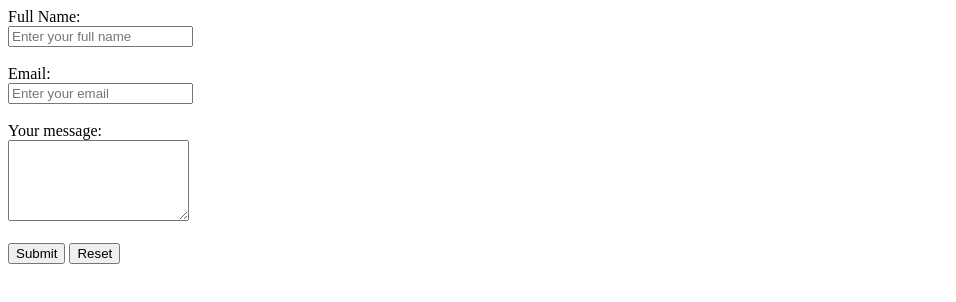
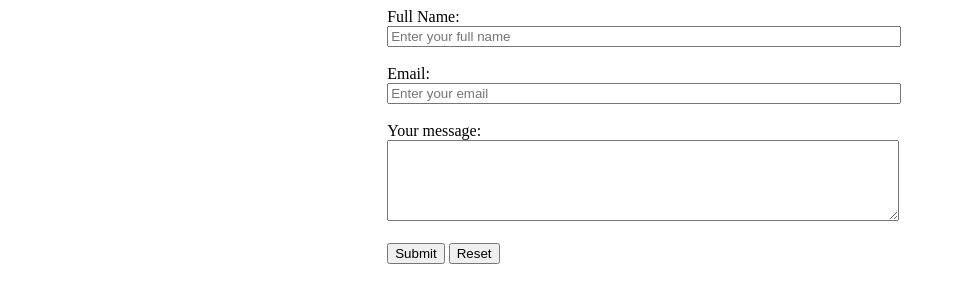
Before and after one commit to ianjleblanc/email-form-practice, a plain HTML site: page index.html in a window 1280 px wide. Shown: the whole page, without its empty margins (0-956 px from the left). Drawn offline with Linux system fonts and the light colour scheme.

Commit message:
width adjust

```diff
--- a/index.html
+++ b/index.html
@@ -5,6 +5,7 @@
     <meta http-equiv="X-UA-Compatible" content="IE=edge" />
     <meta name="viewport" content="width=device-width, initial-scale=1.0" />
     <title>Email Form</title>
+    <link rel="stylesheet" href="style.css">
   </head>
   <body>
     <main>
--- a/style.css
+++ b/style.css
@@ -1,3 +1,8 @@
-input {
-    column: 100%;
+input, textarea {
+    width: 100%;
 }
+
+form {
+    width: 40%;
+    margin: 0 auto;
+}
```
